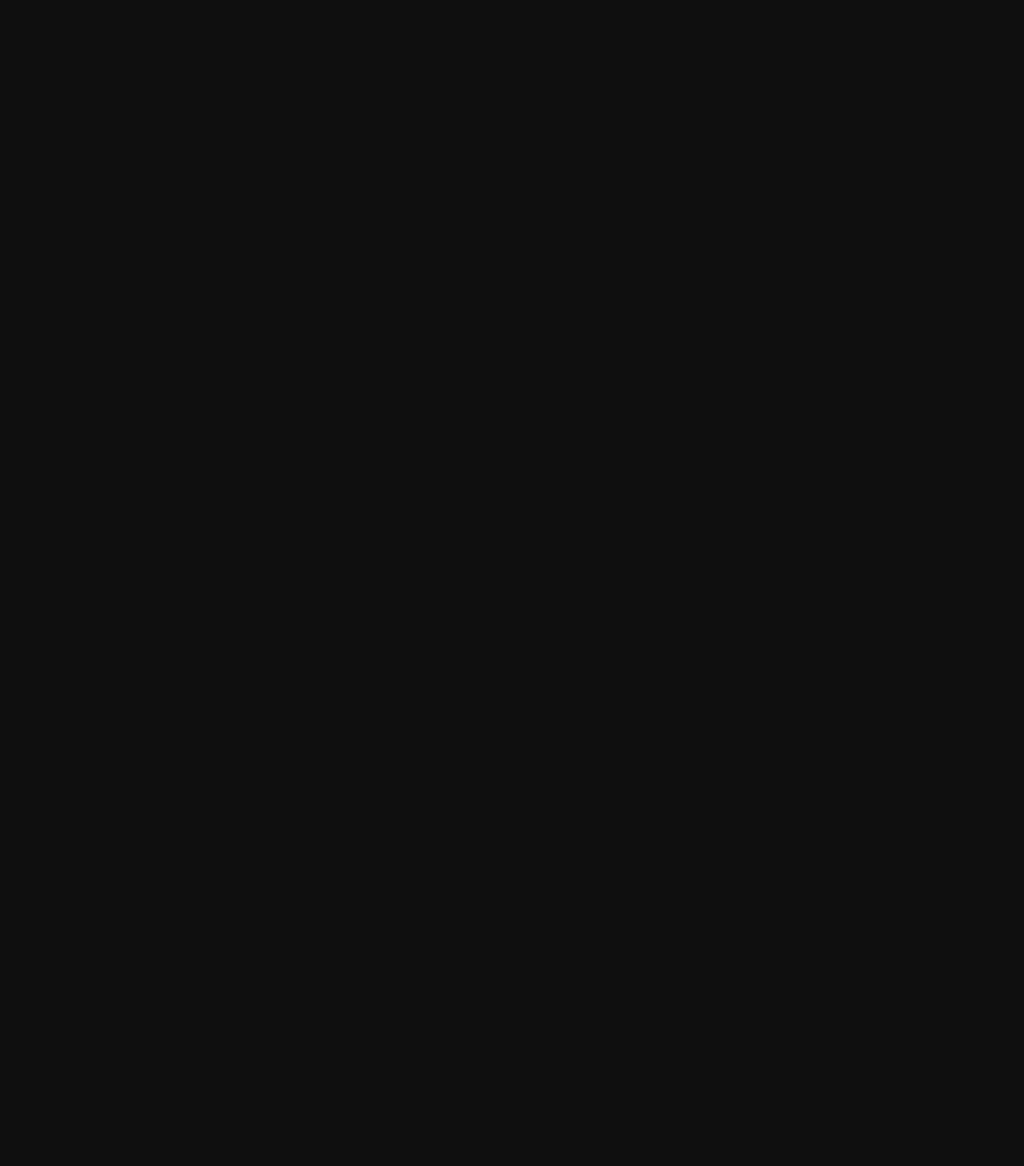
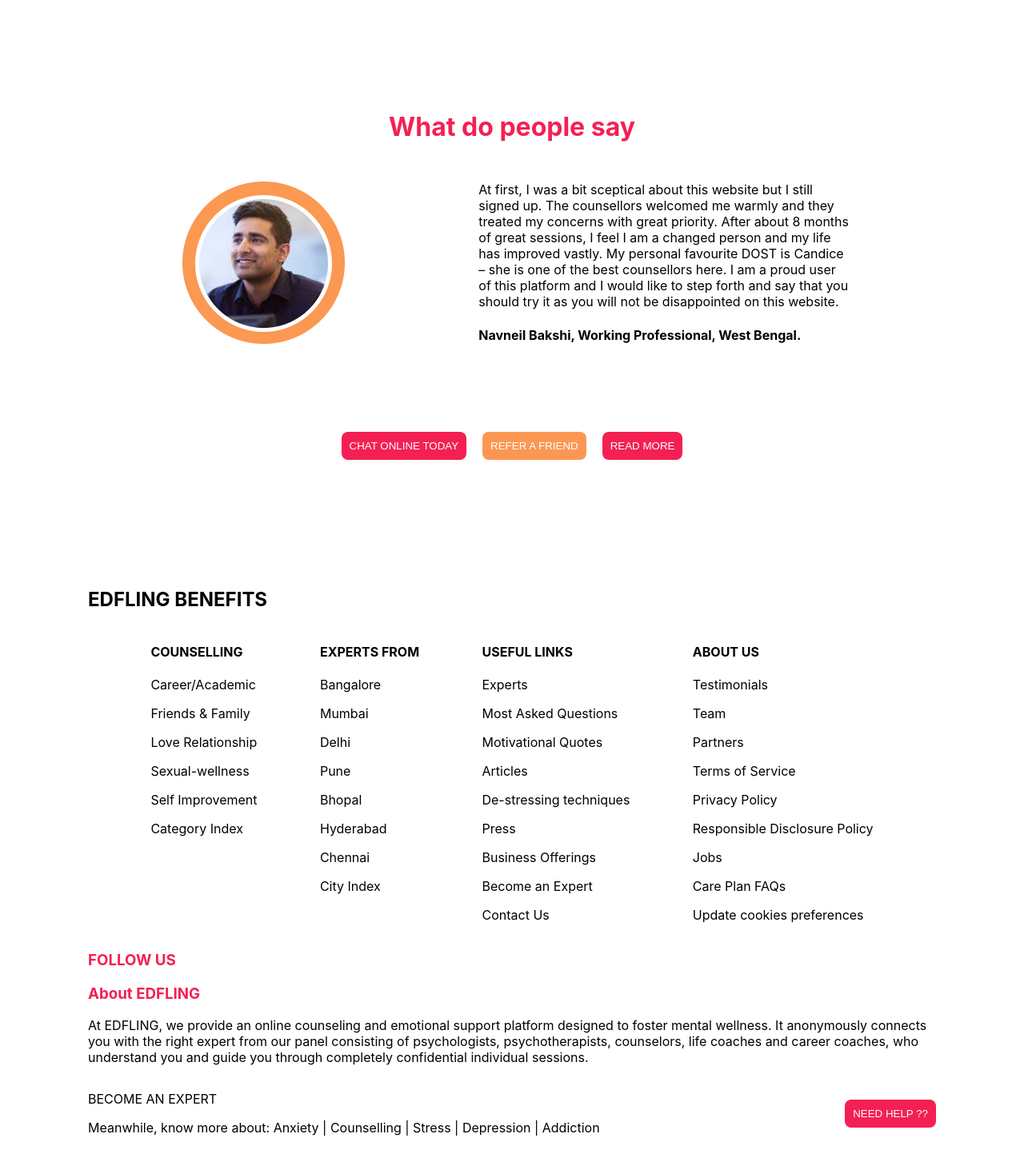
Before and after one commit to shwetank00001/kartexa-pages, a React (Create React App) app: page / in a window 1280 px wide. Shown: the part 582-2040 px from the top of the page at 80% size. Before the commit the page ends 800 px from the top, so only its background shows below. Built offline with nearby package versions, Linux system fonts and the light colour scheme.

Commit message:
update-finishing-touch

```diff
--- a/src/App.js
+++ b/src/App.js
@@ -1,5 +1,6 @@
-// import Latest from './components/Latest'
+import Latest from './components/Latest'
 import People from './components/People'
+import Benefits from './components/Benefits'
 
 
 function App() {
@@ -7,8 +8,9 @@
 
 
     <div className="App">
-      {/* <Latest /> */}
+      <Latest />
       <People />
+      <Benefits />
     </div>
   );
 }
--- a/src/components/Benefits.js
+++ b/src/components/Benefits.js
@@ -2,7 +2,77 @@
 
 const Benefits = () => {
   return (
-    <div>Benefits</div>
+    <div className='benefits-main'>
+
+      <div className='heading'>
+        <h2>EDFLING BENEFITS</h2>
+      </div>
+
+      <div className='table'>
+        <div>
+          <h4>COUNSELLING</h4>
+          <p>Career/Academic</p>
+          <p>Friends & Family</p>
+          <p>Love Relationship</p>
+          <p>Sexual-wellness</p>
+          <p>Self Improvement</p>
+          <p>Category Index</p>
+        </div>
+
+        <div>
+          <h4>EXPERTS FROM</h4>
+          <p>Bangalore</p>
+          <p>Mumbai</p>
+          <p>Delhi</p>
+          <p>Pune</p>
+          <p>Bhopal</p>
+          <p>Hyderabad</p>
+          <p>Chennai</p>
+          <p>City Index</p>
+        </div>
+        <div>
+          <h4>USEFUL LINKS</h4>
+          <p>Experts</p>
+          <p>Most Asked Questions</p>
+          <p>Motivational Quotes</p>
+          <p>Articles</p>
+          <p>De-stressing techniques</p>
+          <p>Press</p>
+          <p>Business Offerings</p>
+          <p>Become an Expert</p>
+          <p>Contact Us</p>
+        </div>
+        <div>
+          <h4>ABOUT US</h4>
+          <p>Testimonials</p>
+          <p>Team</p>
+          <p>Partners</p>
+          <p>Terms of Service</p>
+          <p>Privacy Policy</p>
+          <p>Responsible Disclosure Policy</p>
+          <p>Jobs</p>
+          <p>Care Plan FAQs</p>
+          <p>Update cookies preferences</p>
+        </div>
+      </div>
+
+    <div className='follow'>
+      <h3>FOLLOW US</h3>
+      <h3>About EDFLING</h3>
+      <p>At EDFLING, we provide an online counseling and emotional support platform designed to foster mental wellness. It anonymously connects you with the right expert from our panel consisting of psychologists, psychotherapists, counselors, life coaches and career coaches, who understand you and guide you through completely confidential individual sessions.</p>
+
+      <div className='follow-bottom'>
+        <div>
+          <p>BECOME AN EXPERT</p>
+          <p>Meanwhile, know more about: Anxiety | Counselling | Stress | Depression | Addiction</p>
+        </div>
+        <button>NEED HELP ??</button>
+      </div>
+
+    </div>
+
+
+    </div>
   )
 }
 
--- a/src/components/Latest.js
+++ b/src/components/Latest.js
@@ -2,12 +2,16 @@
 
 const Latest = () => {
   return (
-    <div className='benefit-main'>
-        <h2>Latest EDFLING Blogs</h2>
+    <div className='latest-main'>
+        <h1>Latest EDFLING Blogs</h1>
 
-        <div className='benefit-image'>
+        <div className='latest-image'>
+          <div>
             <img src='./image/first.png' alt='1st' />
+          </div>
+          <div>
             <img src='./image/second.png' alt='1st' />
+          </div>
         </div>
     </div>
   )
--- a/src/index.css
+++ b/src/index.css
@@ -5,8 +5,8 @@
     sans-serif;
   -webkit-font-smoothing: antialiased;
   -moz-osx-font-smoothing: grayscale;
-  background-color: #0f0f0f;
-  color: white;
+  /* background-color: #0f0f0f; */
+  /* color: white; */
 }
 
 code {
@@ -14,17 +14,25 @@
     monospace;
 }
 
-.benefit-main{
+.App{
+  padding: 60px;
+}
+/* Latest page */
+
+.latest-main{
   color: #F42053;
   display: flex;
   flex-direction: column;
   align-items: center;
 }
 
-.benefit-image{
-  margin-top: 5%;
+.latest-image{
+  margin: 5%;
   display: flex;
 }
+
+
+/* People page */
 
 .header{
   display: flex;
@@ -36,7 +44,7 @@
   display: flex;
   align-items: center;
   justify-content: space-evenly;
-
+  margin-top: 1%;
 }
 
 .middle-img{
@@ -61,16 +69,49 @@
 .btn > button{
   color: white;
   padding: 10px;
-  border-radius: 10px;
+  border-radius: 8px;
+  border: 2px;
+  cursor: pointer;
+  gap: 20px;
+}
+.btn-1{
+  background-color: #F42053;
+  margin: 10px;
+}
+.btn-2{
+  background-color:#FB9752;
+  margin: 10px;
+}
+.btn-3{
+  background-color: #F42053;
+  margin: 10px;
+}
+
+
+/* Benefit page */
+.benefits-main{
+  padding: 50px;
+}
+.table{
+  display: flex;
+  justify-content: space-evenly;
+}
+
+h3, h1 {
+  color: #F42053;
+}
+
+.follow-bottom{
+  display: flex;
+  align-items: center;
+  justify-content: space-between;
+}
+
+.follow-bottom > button {
+  background-color: #F42053;
+  color: white;
+  padding: 10px;
+  border-radius: 8px;
   border: 2px;
   cursor: pointer;
 }
-.btn-1{
-  background-color: #F42053;
-}
-.btn-2{
-  background-color:#FB9752;
-}
-.btn-3{
-  background-color: #F42053;
-}
```
